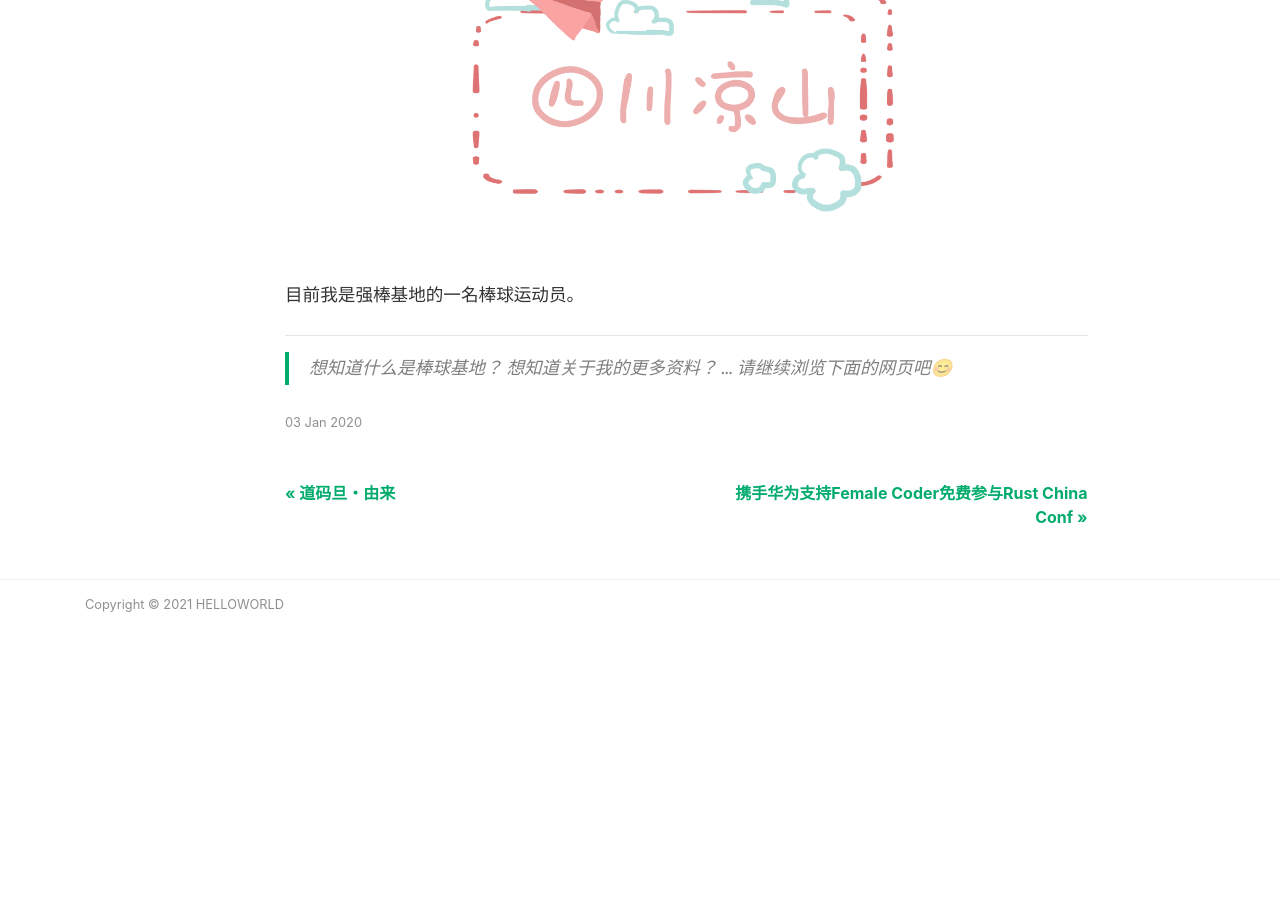
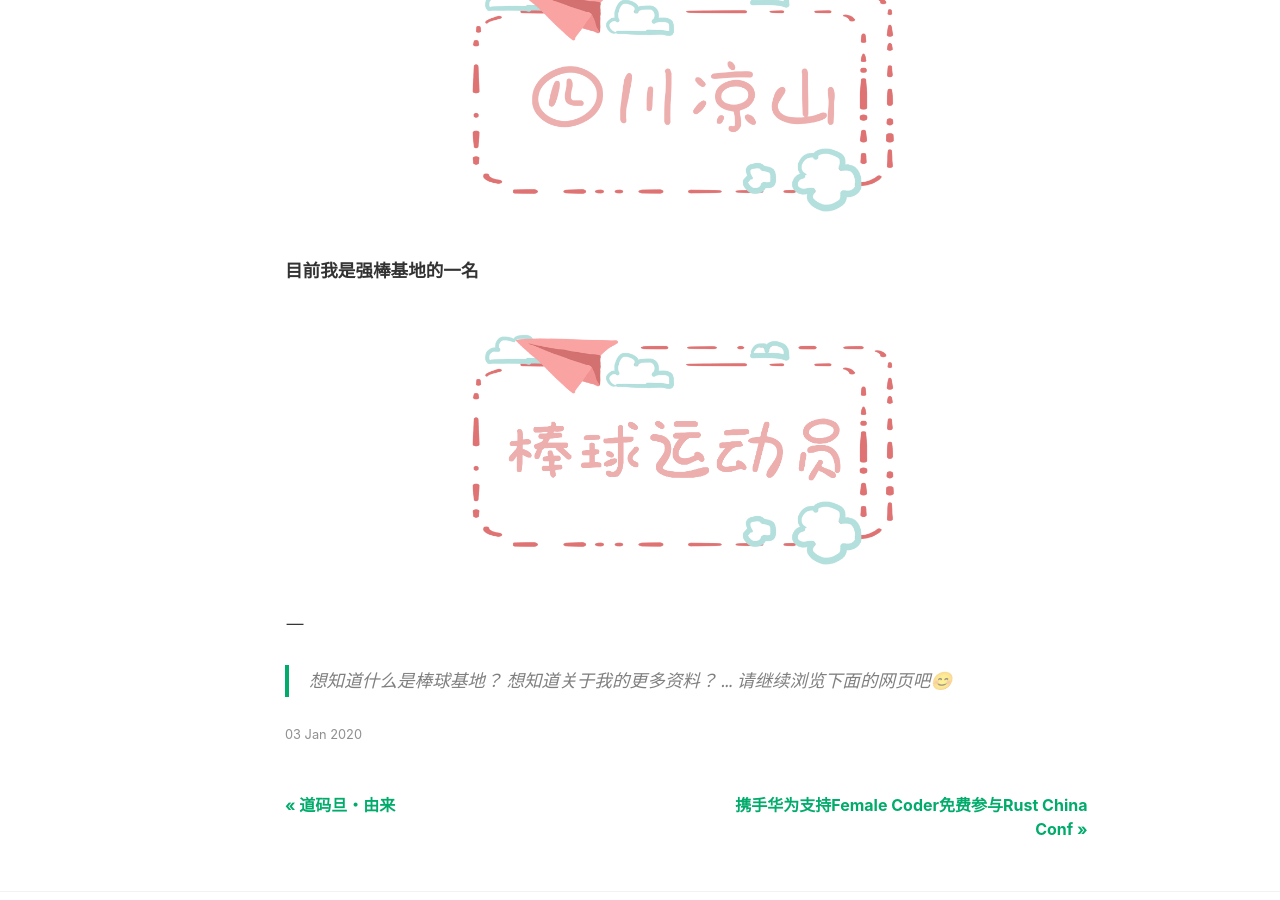
Before and after one commit to xsq1739/myweb2, a Jekyll site: the page built from _posts/2020-01-03-ai-shang-bian-cheng.md, in a window 1280 px wide and 900 px high, scrolled down 2022 px. Built offline with Jekyll 4.4.1, drawn with Linux system fonts in a browser that asks for light colours; nearby versions of some CDN libraries; before the commit the page ends 2648 px from its top, so only the background shows below that.

Commit message:
Update 2020-01-03-ai-shang-bian-cheng.md

```diff
--- a/_posts/2020-01-03-ai-shang-bian-cheng.md
+++ b/_posts/2020-01-03-ai-shang-bian-cheng.md
@@ -17,9 +17,8 @@ featured: true
 ![100](../assets/images/生日x.png)
 **我的老家在**
 ![100](../assets/images/四川x.png)
-
-目前我是强棒基地的一名棒球运动员。
-
+**目前我是强棒基地的一名**
+![100](../assets/images/运动员x.png)
 ---
 > 想知道什么是棒球基地？
 > 想知道关于我的更多资料？
```
